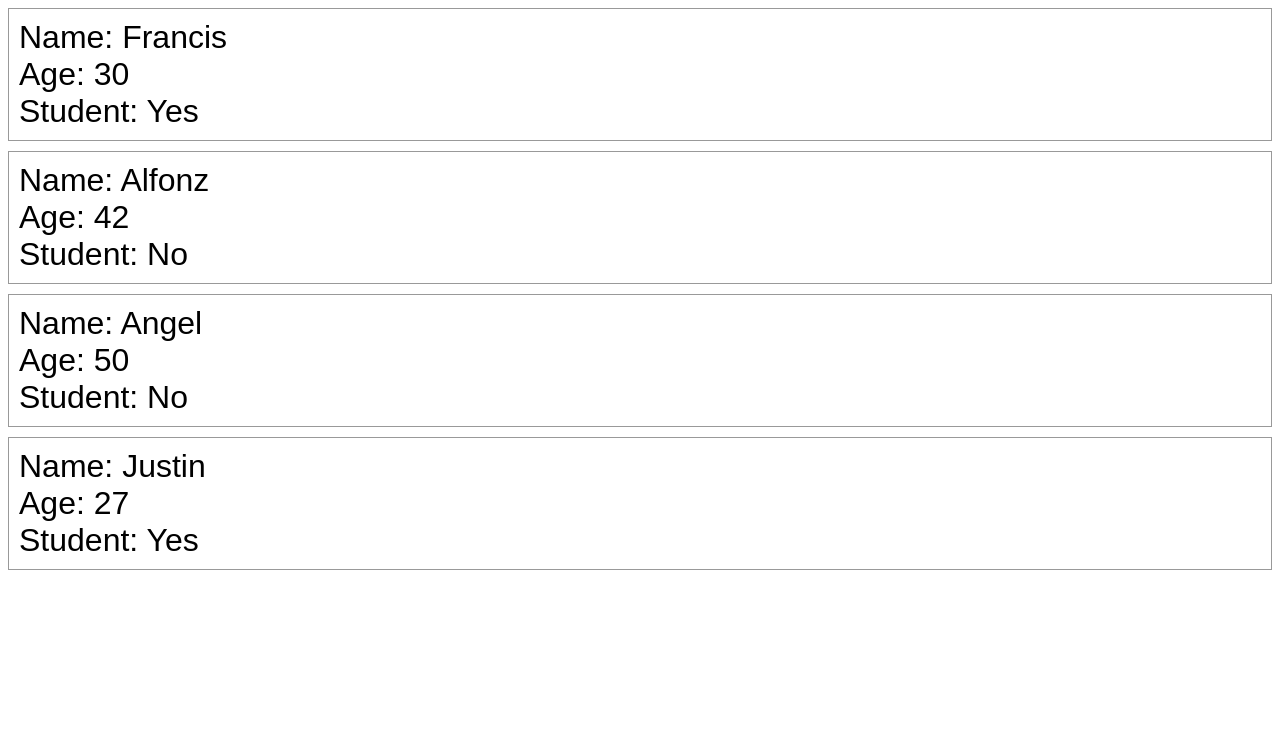
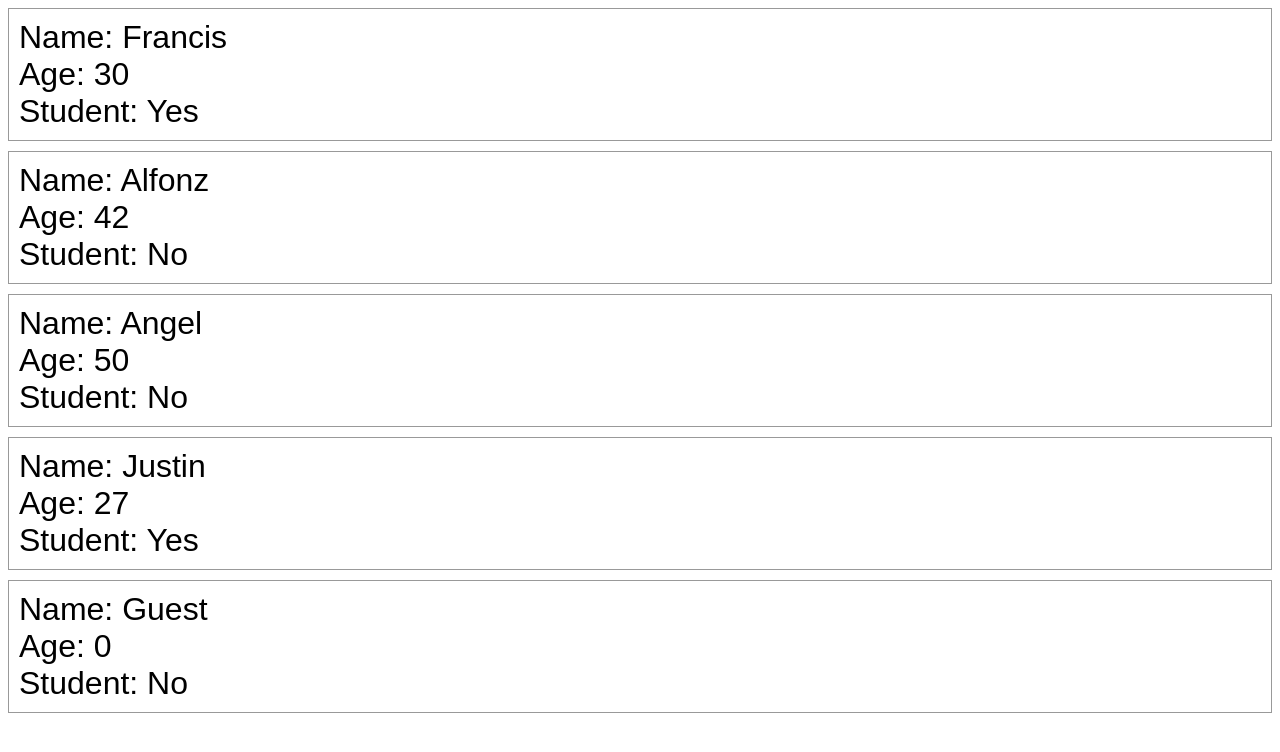
Before and after one commit to Lance0567/React-Project, a React (Vite) app: page / in a window 1280 px wide. Shown: the top 752 px of the page. Built offline with nearby package versions, Linux system fonts and the light colour scheme.

Commit message:
defaultProps - display read only

```diff
--- a/src/App.jsx
+++ b/src/App.jsx
@@ -1,9 +1,3 @@
-/*
- propTypes = a mechanism that ensures that the passed value
-         is of the correct datatype.
-         age: PropTypes.number
-*/
-
 import Student from "./Student.jsx";
 
 function App() {
@@ -13,6 +7,8 @@ function App() {
       <Student name="Alfonz" age={42} isStudent={false}/>
       <Student name="Angel" age={50} isStudent={false}/>
       <Student name="Justin" age={27} isStudent={true}/>
+
+      <Student/>
     </>
   );
 }
--- a/src/Student.jsx
+++ b/src/Student.jsx
@@ -1,3 +1,9 @@
+/*
+ defaultProps = default values for props in case they are not
+         passed from the parent component
+         name: "Guest"
+*/
+
 import PropTypes from 'prop-types'
 
 function Student(props){
@@ -15,4 +21,9 @@ Student.propTypes = {
     age: PropTypes.number,
     isStudent: PropTypes.bool,
 }
+Student.defaultProps = {
+    name: "Guest",
+    age: 0,
+    isStudent: false,
+}
 export default Student
```
